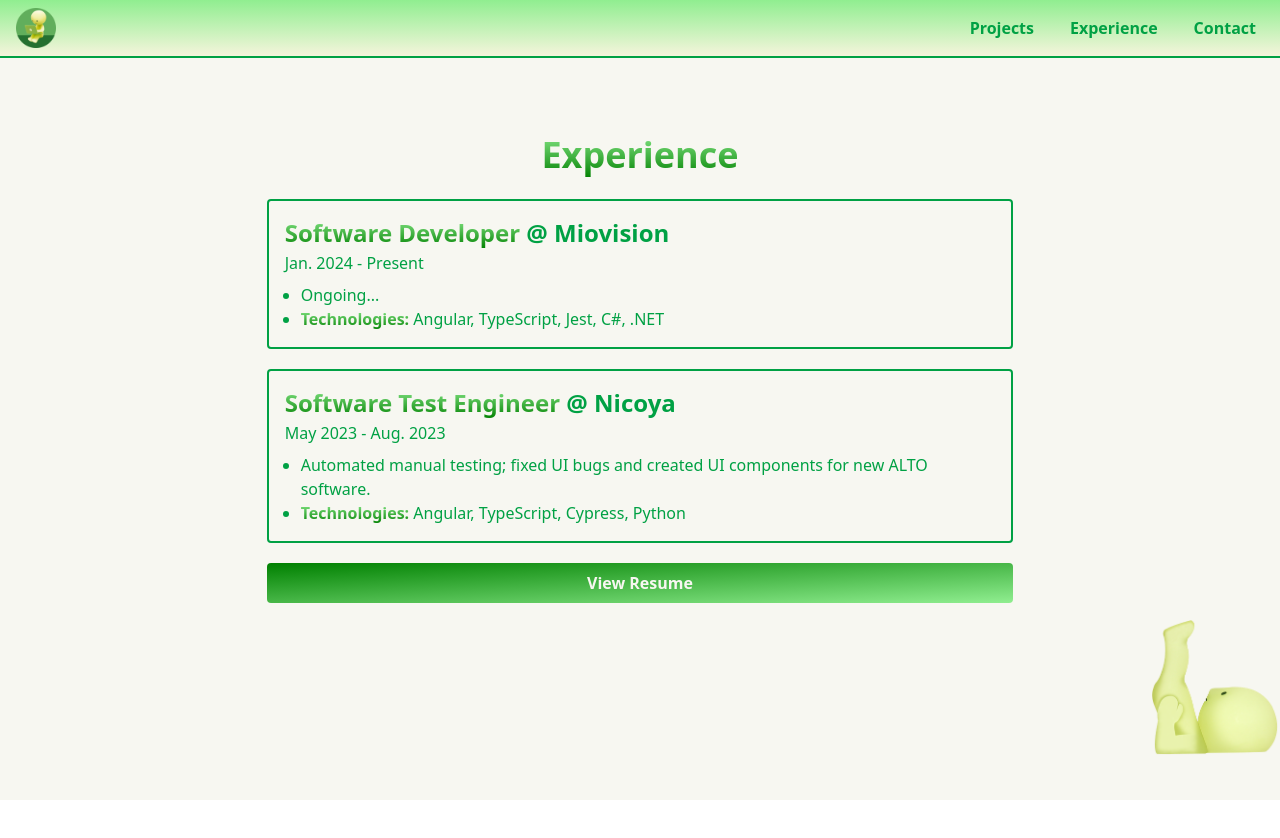
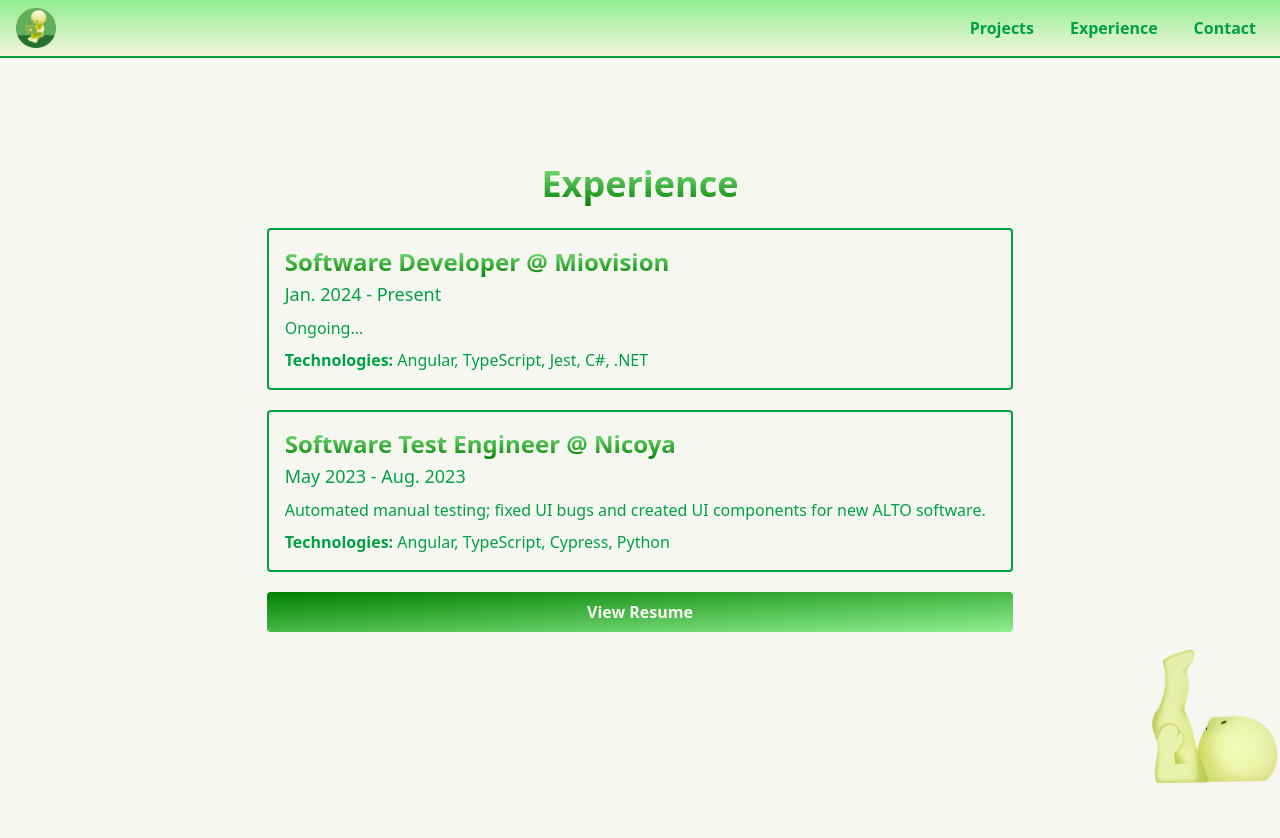
Before and after one commit to isabellehuangg/ih-web, a Next.js app in the folder portfolio/: page /experience in a window 1280 px wide. Shown: the top 838 px of the page. Before the commit the page ends 800 px from the top, so only its background shows below. Built offline with nearby package versions, Linux system fonts and the light colour scheme.

Commit message:
more refactoring

```diff
--- a/portfolio/src/components/experience.tsx
+++ b/portfolio/src/components/experience.tsx
@@ -15,15 +15,13 @@ interface ExperienceProps {
 
 const Experience: React.FC<ExperienceProps> = ({ experienceData }) => {
   return (
-    <div className='sm:w-7/12 w-10/12'>
+    <div className='all-li'>
       {experienceData.map((experience) => (
-        <div key={experience.id} className='text-green border-2 border-green rounded p-4 mb-5'>
-          <h1 className="text-2xl font-semibold text-green"><span className="gradient-text">{experience.role}</span> @ {experience.company}</h1>
-          <p className="mt-0.5 mb-2">{ experience.time }</p>
-          <ul className="list-disc px-4">
-            <li>{ experience.description }</li>
-            <li> <span className="gradient-text font-semibold">Technologies:</span> { experience.technologies } </li>
-          </ul>
+        <div key={experience.id} className='listed-item'>
+          <h1 className="li-title">{experience.role} <span className="gradient-green">@ {experience.company}</span></h1>
+          <p className="li-time">{ experience.time }</p>
+          <p className='li-description'>{experience.description}</p>
+          <p><span className='li-tech'>Technologies: </span>{experience.technologies}</p>
         </div>
       ))}
     </div>
--- a/portfolio/src/components/project.tsx
+++ b/portfolio/src/components/project.tsx
@@ -14,17 +14,17 @@ interface ProjectProps {
 
 const Project: React.FC<ProjectProps> = ({ projectData }) => {
   return (
-    <div className='sm:w-7/12 w-10/12'>
+    <div className='all-li'>
       {projectData.map((project, index) => (
-        <div key={index} className='text-green border-2 border-green rounded p-4 mb-5'>
-          <div className='flex flex-row gap-2 items-baseline'>
-            <h1 className="text-2xl font-semibold gradient-text">{project.title}</h1>
-            <a href={project.link} className='hover:text-lightgreen duration-500 hover:scale-110'>
+        <div key={index} className='listed-item'>
+          <div className='pt-align'>
+            <h1 className="li-title">{project.title}</h1>
+            <a href={project.link} className='hover-icon'>
                 <FaGithub size={22} />
             </a>
           </div>
-          <p className='my-2'>{project.description}</p>
-          <p><span className='font-semibold mb-2'>Technologies: </span>{project.techstack}</p>
+          <p className='li-description'>{project.description}</p>
+          <p><span className='li-tech'>Technologies: </span>{project.techstack}</p>
         </div>
       ))}
     </div>
--- a/portfolio/src/const/projects.ts
+++ b/portfolio/src/const/projects.ts
@@ -1,4 +1,10 @@
 export const projects = [
+    {
+        title: "Icy Insights",
+        link: "https://github.com/jessica2673/Icy-Insights",
+        description: "An application that determines the best route in the Winter from point A --> B in the GTA, based on snow plow pathways and hazardous intersections",
+        techstack: "React.js, Express.js, MongoDB, Node.js, Google Maps API"
+    },
     {
         title: "Hyrule Bakery",
         link: "https://github.com/isabellehuangg/Hyrule-Bakery",
--- a/portfolio/src/styles/globals.css
+++ b/portfolio/src/styles/globals.css
@@ -22,23 +22,30 @@ html {
         color: transparent;
     }
 
-    .min-h-screeen {
+    .min-h-screen {
         min-height: calc(100vh - 58px);
     }
 
     .hover-icon {
-        @apply hover:text-lightgreen duration-300 hover:scale-110
+        @apply hover:text-lightgreen duration-500 hover:scale-110
     }
 
     .page {
-        @apply flex min-h-screeen flex-col bg-beige justify-center items-center text-green
+        /* page formatting */
+        @apply flex min-h-screen flex-col bg-beige justify-center items-center text-green
+    }
+
+    .navbar-items {
+        @apply text-green font-semibold m-2 py-1 px-2 hover:underline
     }
 
     .title {
+        /* for home and contact pages */
         @apply text-4xl font-bold text-center sm:items-center
     }
 
     .title2 {
+        /* for projects, experiences pages */
         @apply text-4xl font-bold mt-8 mb-6
     }
 
@@ -46,15 +53,42 @@ html {
         @apply text-lg flex items-center mt-3 justify-center h-full text-center sm:w-7/12 w-10/12
     }
 
-    .links {
-        @apply flex flex-row gap-2 mt-3
-    }
-
-    .navbar-items {
-        @apply text-green font-semibold m-2 py-1 px-2 hover:underline
-    }
-
     .resume-button {
         @apply text-center text-beige p-2 sm:w-7/12 w-10/12 mb-4 gradient-button font-semibold rounded
     }
+
+    .all-li {
+        @apply sm:w-7/12 w-10/12
+    }
+
+    .listed-item {
+        /* either 1 project or experience */
+        @apply text-green border-2 border-green rounded p-4 mb-5
+    }
+
+    .li-title {
+        @apply text-2xl font-semibold gradient-text
+    }
+
+    .li-tech {
+        @apply font-semibold mb-2
+    }
+
+    .li-description {
+        @apply my-2
+    }
+
+    .li-time {
+        @apply mt-0.5 mb-2 text-lg
+    }
+
+    .pt-align {
+        /* align github & project title in 1 line */
+        @apply flex flex-row gap-2 items-baseline
+    }
+
+    .links {
+        /* links on contact page */
+        @apply flex flex-row gap-2 mt-3
+    }
 }
```
